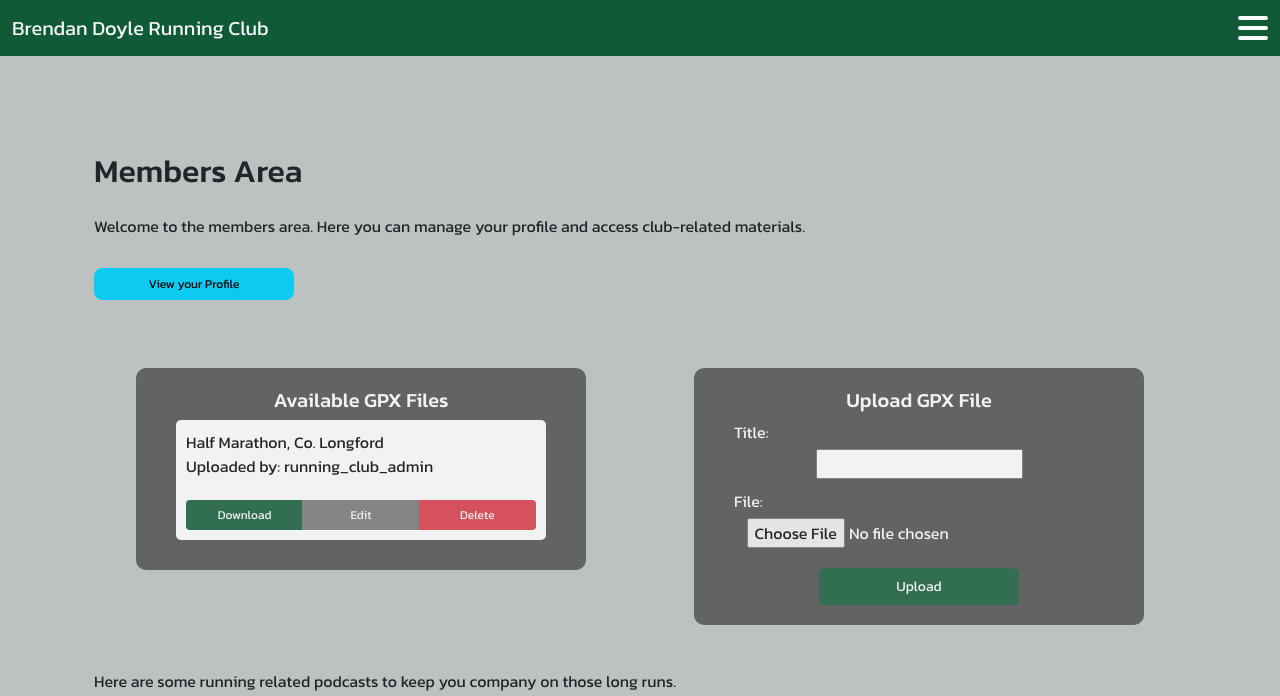
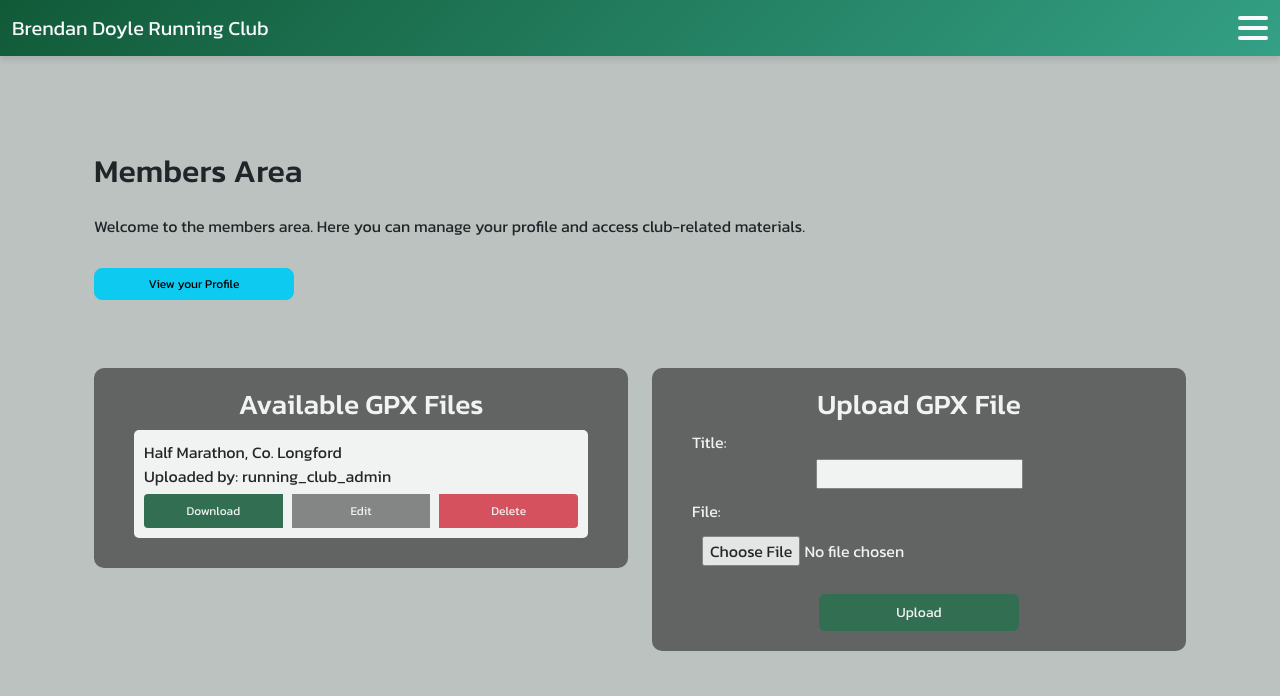
Before and after one commit to BrianMcConway/brendan-doyle-running-club, a Django app: page /members/ in a window 1280 px wide. Shown: the top 696 px of the page. Run offline with Django 5.2, Linux system fonts and the light colour scheme; a user stored in the database is signed in; data comes from the database, SQL or seed files in the repository; some libraries are stand-ins or nearby versions.

Commit message:
Fix members area overflow, style header, navbar, footer, social icons, resposiveness on tablet and laptop views.

```diff
--- a/members/templates/members/members.html
+++ b/members/templates/members/members.html
@@ -17,7 +17,7 @@
     <!-- GPX File List and GPX File Upload Form on same Row -->
     <div class="row">
         <!-- GPX File List -->
-        <div class="col-lg-6 col-md-12 my-4">
+        <div class="col-lg-6 col-md-6 my-4">
             <div class="gpx-file-list">
                 <h3>Available GPX Files</h3>
                 <ul>
@@ -39,9 +39,8 @@
             </div>
         </div>
 
-
         <!-- GPX File Upload Form -->
-        <div class="col-lg-6 col-md-12 my-4">
+        <div class="col-lg-6 col-md-6 my-4">
             <div class="gpx-file-upload">
                 <h3>Upload GPX File</h3>
                 <form method="post" enctype="multipart/form-data" action="{% url 'my_members' %}">
--- a/static/css/style.css
+++ b/static/css/style.css
@@ -28,24 +29,37 @@ body {
 
 /* Navbar styles */
 .navbar {
-    background-color: #115a38;
+    background: linear-gradient(135deg, #115a38 0%, #34a085 100%); /* Gradient background */
     width: 100%;
     overflow-x: hidden; /* Ensure the navbar does not cause horizontal overflow */
+    box-shadow: 0 4px 6px rgba(0, 0, 0, 0.1); /* Subtle shadow */
+    position: fixed; /* Make the navbar fixed */
+    top: 0;
+    left: 0;
+    z-index: 1000; /* Ensure it stays on top */
 }
 
 .offcanvas {
-    background-color: #115a38;
+    background-color: rgba(77, 77, 77, 0.8); /* Slightly transparent background */
     width: 100%;
     max-width: 100%; /* Ensure the offcanvas menu fits within the viewport */
+}
+
+.offcanvas-header {
+    background-color: #115a38; /* Keep the green area at the top */
 }
 
 .offcanvas-header .btn-close {
     filter: invert(1);
 }
 
+.offcanvas-header h5 {
+    color: #f8f9fa; /* Off-white color */
+}
+
 /* Style for the sidebar navigation */
 .offcanvas-body {
-    background-color: #4d4d4d;
+    background-color: rgba(77, 77, 77, 0.8); /* Match the transparency of the offcanvas */
     color: #ffffff;
     padding-left: 15px;
     padding-right: 15px; /* Adjust the offcanvas body */
@@ -581,10 +613,10 @@ main {
     }
 }
 
-/* Centering the GPX File Upload and List Section */
+/* GPX File List and Upload Container */
 .gpx-file-upload, .gpx-file-list {
     margin: 20px auto;
-    max-width: 450px;
+    max-width: 100%;
     width: 100%; /* Full width on smaller screens */
     padding: 20px;
     background-color: #4d4d4d; /* Slightly transparent background */
@@ -595,19 +627,50 @@ main {
     box-sizing: border-box;
 }
 
-.gpx-file-upload h3, .gpx-file-list h3 {
-    font-size: 1.25rem;
+.gpx-file-list ul {
+    list-style: none;
+    padding: 0;
+    margin: 0;
+    text-align: left; /* Align text to the left */
 }
 
+.gpx-file-list li {
+    margin-bottom: 10px;
+    padding: 10px;
+    background-color: #ffffff;
+    color: #000000;
+    border-radius: 5px;
+}
+
+.gpx-file-list li p {
+    margin: 0;
+}
+
+/* Center buttons in the GPX file list */
+.gpx-file-list .btn-group {
+    display: flex;
+    justify-content: center;
+    gap: 10px;
+}
+
+.gpx-file-list .btn {
+    color: #ffffff;
+    padding: 8px 16px;
+}
+
+/* GPX File Upload Form */
 .gpx-file-upload form {
     display: flex;
     flex-direction: column;
     align-items: center;
+    width: 100%;
+    box-sizing: border-box;
 }
 
 .gpx-file-upload .form-group {
     margin-bottom: 10px;
     width: 100%;
+    box-sizing: border-box;
 }
 
 .gpx-file-upload .form-control {
@@ -617,6 +680,13 @@ main {
     font-size: 14px;
     border-radius: 5px;
     border: 1px solid #cccccc;
+    box-sizing: border-box;
+}
+
+.gpx-file-upload input[type="file"] {
+    width: 100%;
+    max-width: 100%;
+    padding: 8px;
     box-sizing: border-box;
 }
 
@@ -645,38 +715,21 @@ main {
     margin-right: auto; /* Center align the button */
 }
 
+/* Media Queries */
+/* Reduce white space in GPX file list on tablet size */
+@media (max-width: 992px) {
     .gpx-file-list ul {
-    list-style: none;
         padding: 0;
         margin: 0;
-    text-align: left; /* Align text to the left */
     }
 
     .gpx-file-list li {
         margin-bottom: 10px;
         padding: 10px;
-    background-color: #ffffff;
-    color: #000000;
-    border-radius: 5px;
+        border-radius: 8px;
+        background-color: rgba(255, 255, 255, 0.9);
+        box-shadow: 0 2px 4px rgba(0, 0, 0, 0.1);
     }
-
-.gpx-file-list li a {
-    text-decoration: none;
-    color: #115a38;
-}
-
-.gpx-file-list li a:hover {
-    text-decoration: underline;
-}
-
-.gpx-file-list .btn-group {
-    display: flex;
-    justify-content: space-between;
-    margin-top: 10px;
-}
-
-.gpx-file-list .btn {
-    color: #ffffff;
 }
 
 @media (max-width: 768px) {
```
Also changed, not shown: other parts of static/css/style.css (+43 -23 lines). Lines whose indentation alone changed are shown as unchanged.
